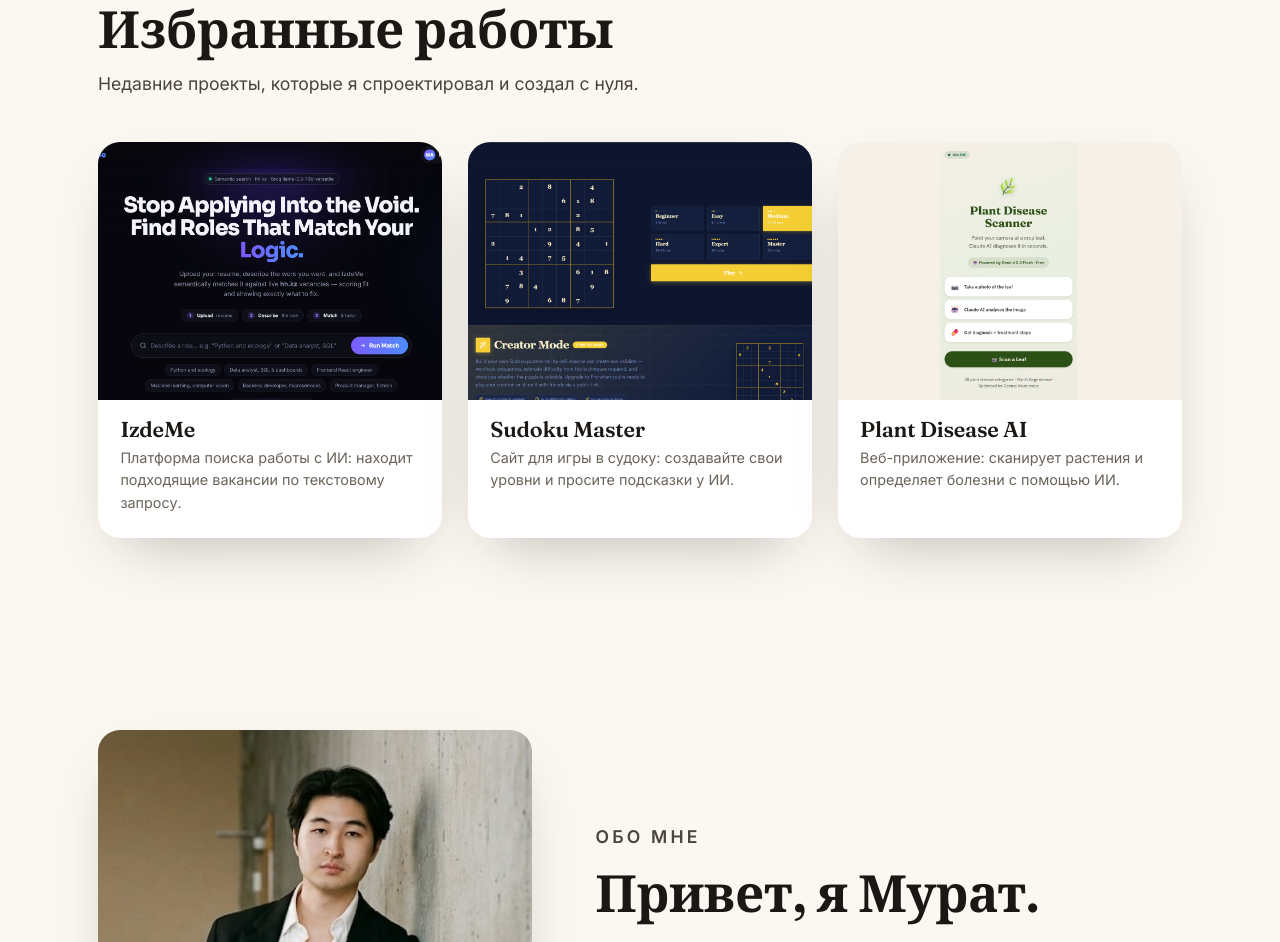
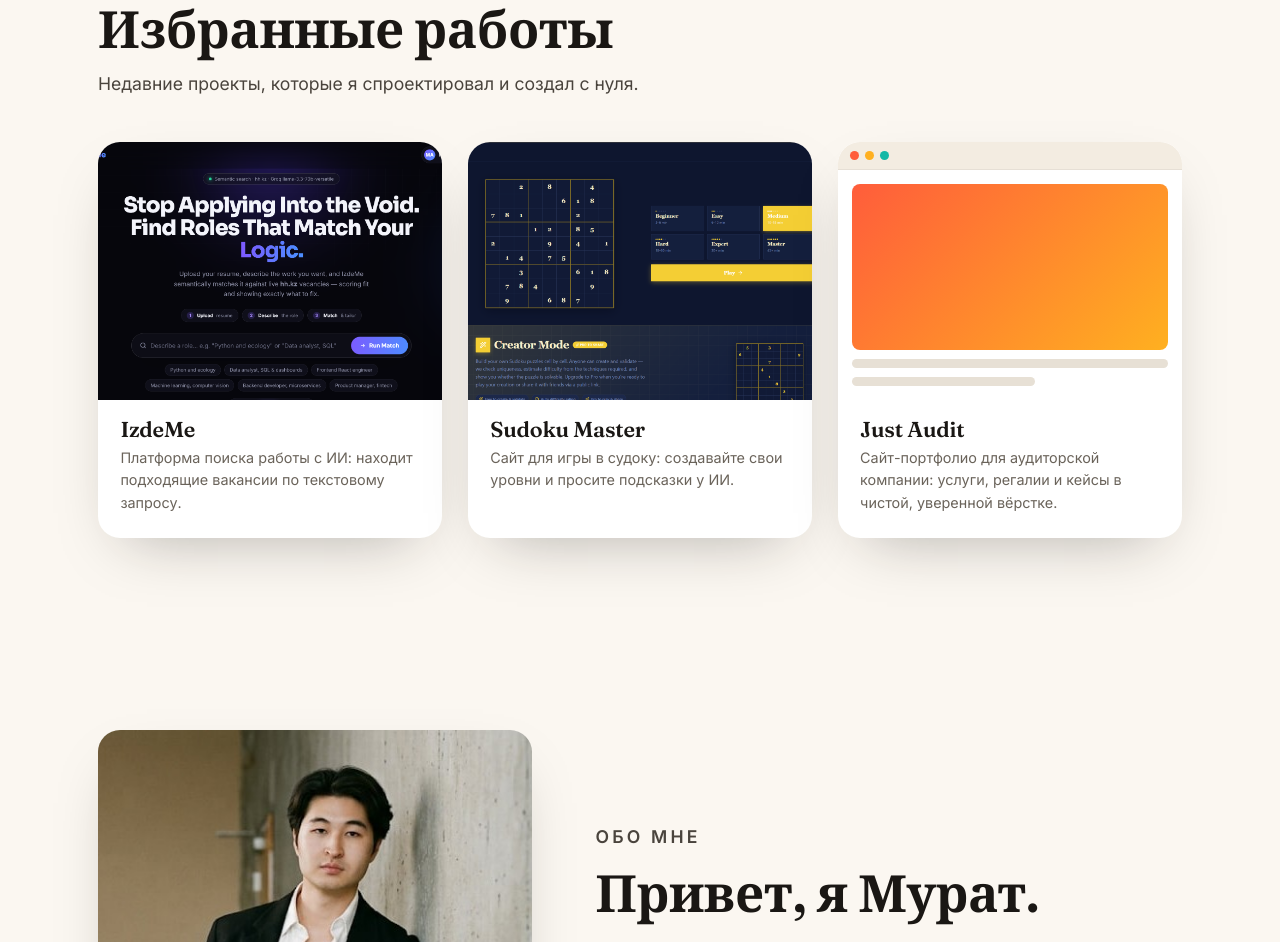
Before and after one commit to Matol03/murat-craft-v2, a website: page index.html in a window 1280 px wide. Shown: the part 2091-3033 px from the top of the page. Drawn offline with Linux system fonts and the light colour scheme.

Commit message:
Selected works: replace Plant Disease AI with Just Audit card
Use the dayana-design-ru Just Audit element (CSS browser mock preview),
linking to https://just-audit.vercel.app/.

Co-Authored-By: Claude Opus 4.8 <noreply@anthropic.com>

```diff
--- a/index.html
+++ b/index.html
@@ -206,13 +206,20 @@
         </div>
       </a>
 
-      <a class="work-card work-card--coral" href="https://plant-disease-scanner.vercel.app/" target="_blank" rel="noopener noreferrer">
+      <a class="work-card work-card--coral" href="https://just-audit.vercel.app/" target="_blank" rel="noopener noreferrer">
         <div class="work-card__shot">
-          <img src="assets/plant.png?v=1" alt="Plant Disease AI — сканирование болезней растений" loading="lazy" onerror="this.classList.add('placeholder')" />
+          <div class="mock" aria-hidden="true">
+            <div class="mock__bar"><i></i><i></i><i></i></div>
+            <div class="mock__screen">
+              <span class="mock__hero"></span>
+              <span class="mock__line"></span>
+              <span class="mock__line mock__line--sm"></span>
+            </div>
+          </div>
         </div>
         <div class="work-card__meta">
-          <h3>Plant Disease AI</h3>
-          <p>Веб-приложение: сканирует растения и определяет болезни с помощью ИИ.</p>
+          <h3>Just Audit</h3>
+          <p>Сайт-портфолио для аудиторской компании: услуги, регалии и кейсы в чистой, уверенной вёрстке.</p>
         </div>
       </a>
 
```
